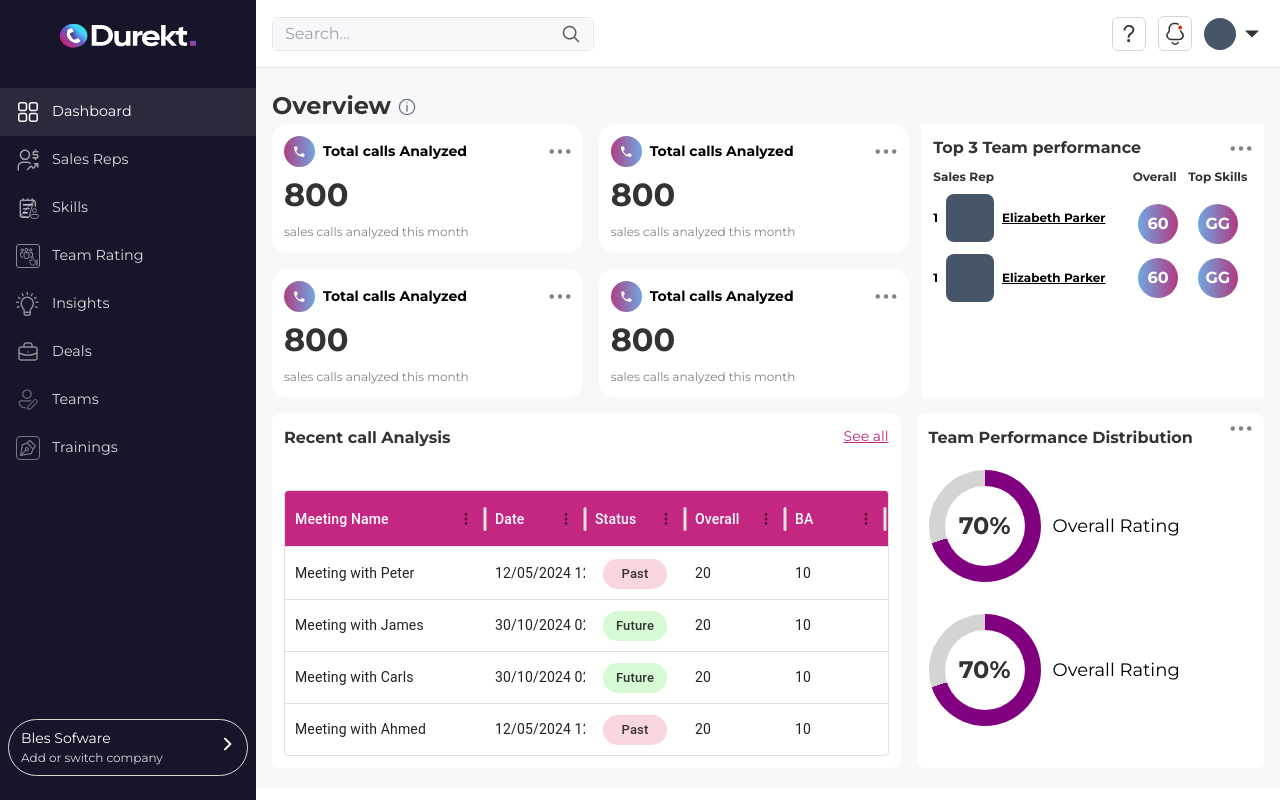
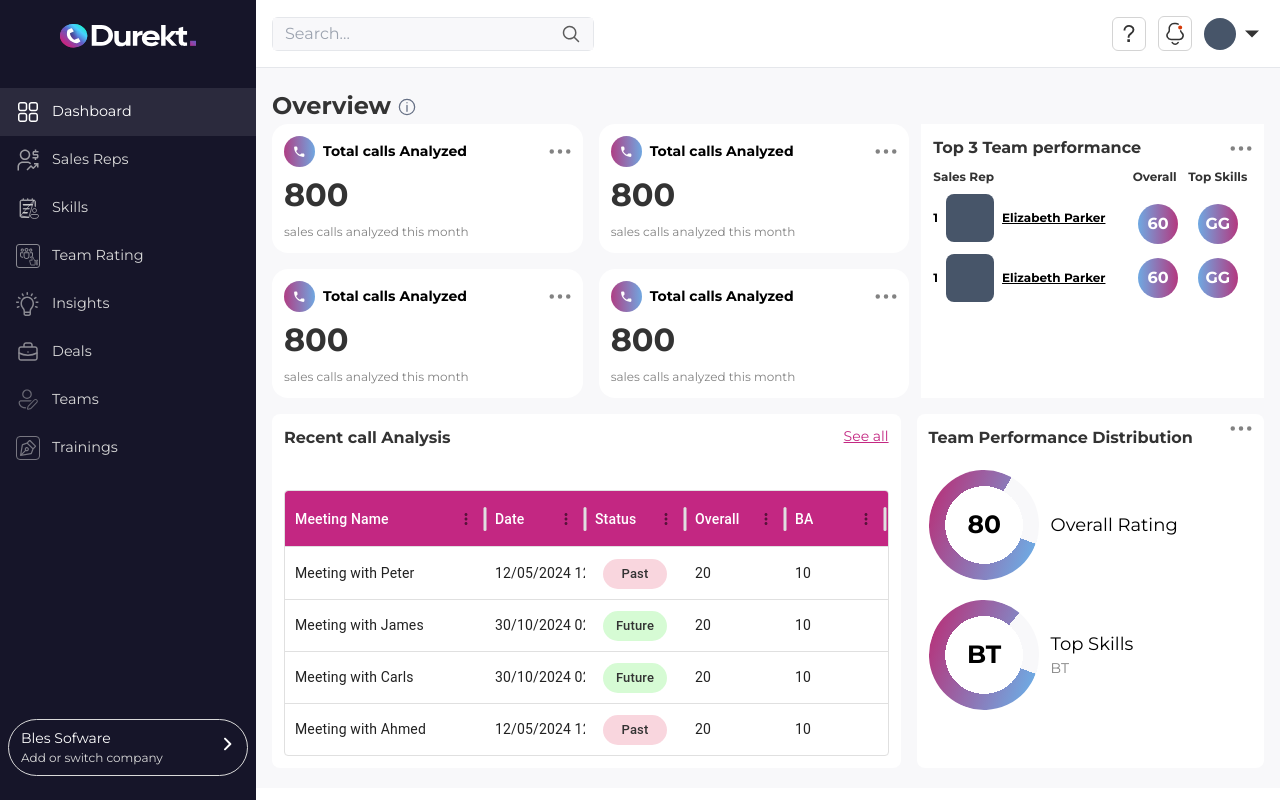
Before and after one commit to Caleb00004/Ai-powered-sales-call-analysis, a Next.js app: page /dashboard in a window 1280 px wide. Built offline with nearby package versions, Linux system fonts and the light colour scheme.

Commit message:
update: worked on sales rep & dashboard manager page, created components for progress circle, dropdown and gradient circle

```diff
--- a/src/components/dashboard/manager/dashboard-manager.tsx
+++ b/src/components/dashboard/manager/dashboard-manager.tsx
@@ -4,14 +4,12 @@ import MoreIcon from "../../../../public/svgs/more-icon.svg"
 import { DataGrid } from "@mui/x-data-grid"
 import { GridRowsProp, GridColDef } from "@mui/x-data-grid"
 import { callData } from "@/testData"
-import { Box, useTheme } from "@mui/material"
+import { Box } from "@mui/material"
 import ProgressDiagram from "@/components/secondary/ProgressDiagram"
-// import { tokens } from "@/components/util/theme"
+import ProgressCircle from "@/components/secondary/ProgressCircle"
+import GradientCircle from "@/components/secondary/GradientCircle"
 
 const ManagerDashboard = () => {
-    // const theme = useTheme();
-    // const colors = tokens(theme.palette.mode);
-    // NOTE: rows = The Data
     const rows = callData.slice(0, 4)
 
     const columns: GridColDef[] = [
@@ -44,9 +42,6 @@ const ManagerDashboard = () => {
         {field: "BF", headerName: "BF", headerClassName: "bg-[#C32782]"},
         {field: "BG", headerName: "BG", headerClassName: "bg-[#C32782]"},
         {field: "MC", headerName: "MC", headerClassName: "bg-[#C32782]"},
-        // { field: 'col1', headerName: 'Column 1', width: 150 },
-        // { field: 'col2', headerName: 'Column 2', width: 150 },
-        // { field: 'col3', headerName: 'Column 3', width: 150 },
     ];
 
     return (
@@ -133,14 +128,14 @@ const ManagerDashboard = () => {
                                    <p className="text-[12px] underline font-[600]">Elizabeth Parker</p>
                                 </td>
                                 <td className="">
-                                    <div className="flex justify-center items-center bg-gradient-to-r from-[#6FA9E2] to-[#B3387F] mx-auto rounded-full w-[40px] h-[40px]">
+                                    <GradientCircle className="mx-auto">
                                         <p className="font-[700] text-white">60</p>
-                                    </div>
+                                    </GradientCircle>
                                 </td>
                                 <td className="" >
-                                    <div className="flex justify-center items-center bg-gradient-to-r from-[#6FA9E2] to-[#B3387F] mx-auto rounded-full w-[40px] h-[40px]">
+                                    <GradientCircle className="mx-auto">
                                         <p className="font-[700] text-white">GG</p>
-                                    </div>
+                                    </GradientCircle>
                                 </td>
                             </tr>
                         </tbody>
@@ -153,14 +148,14 @@ const ManagerDashboard = () => {
                                    <p className="text-[12px] underline font-[600]">Elizabeth Parker</p>
                                 </td>
                                 <td className="">
-                                    <div className="flex justify-center items-center bg-gradient-to-r from-[#6FA9E2] to-[#B3387F] mx-auto rounded-full w-[40px] h-[40px]">
+                                    <GradientCircle className="mx-auto">
                                         <p className="font-[700] text-white">60</p>
-                                    </div>
+                                    </GradientCircle>
                                 </td>
                                 <td className="" >
-                                    <div className="flex justify-center items-center bg-gradient-to-r from-[#6FA9E2] to-[#B3387F] mx-auto rounded-full w-[40px] h-[40px]">
+                                    <GradientCircle className="mx-auto">
                                         <p className="font-[700] text-white">GG</p>
-                                    </div>
+                                    </GradientCircle>
                                 </td>
                             </tr>
                         </tbody>
@@ -209,16 +204,9 @@ const ManagerDashboard = () => {
                         <MoreIcon />
                     </div>
 
-                    <div className="flex flex-col gap-3">
-                        <div className=" flex gap-3 items-center mt-5">
-                            <ProgressDiagram />
-                            <p className="text-[18px] font-[500]">Overall Rating</p>
-                        </div>
-
-                        <div className=" flex gap-3 items-center mt-5">
-                            <ProgressDiagram />
-                            <p className="text-[18px] font-[500]">Overall Rating</p>
-                        </div>
+                    <div className="flex flex-col gap-5 pt-5">
+                        <ProgressCircle type="progress" value={80} size={110} label="Overall Rating" />
+                        <ProgressCircle type="skill" value={"BT"} size={110} label="BT" />
                     </div>
                 </div>
             </div>
--- a/src/components/secondary/DashboardTopNav.tsx
+++ b/src/components/secondary/DashboardTopNav.tsx
@@ -14,9 +14,11 @@ import TrainingIcon from "../../../public/svgs/dashboardIcons/trainings-icon.svg
 import { useRouter } from "next/router"
 import { useState } from "react"
 import gsap from "gsap"
+import Dropdown from "./Dropdown"
 
 const TopNav = () => {
     const [openNav, setOpenNav] = useState(false)
+    const [displayDropDown, setDisplayDropDown] = useState(false)
     const router = useRouter()
     const routeName = router.pathname.split('/').slice(2).join('/')
 
@@ -37,6 +39,10 @@ const TopNav = () => {
         setOpenNav(prev => !prev)
     }
 
+    const handleDropDown = () => {
+        setDisplayDropDown(prev => !prev)
+    }
+
     return (
         <div className="relative">
         <div className="bg-white px-4 py-4 flex items-center justify-between border-b border-b[#D4D4D4] z-[8] relative">
@@ -51,10 +57,15 @@ const TopNav = () => {
                 <div className="border border-[#D4D4D4] rounded-md p-1">
                     <NotificationIcon />
                 </div>
-                <div className="flex gap-1 items-center">
-                    <div className="bg-slate-600 w-8 h-8 rounded-full">
+                <div className="flex gap-1 items-center relative">
+                    <div className="flex gap-1 items-center" onClick={handleDropDown}>
+                        <div className="bg-slate-600 w-8 h-8 rounded-full">
+                        </div>
+                        <DropdownIcon />
                     </div>
-                    <DropdownIcon />
+                    <Dropdown isOpen={displayDropDown} className="mt-4">
+                        <Link href={"/dashboard/settings"} className="py-2 px-2 hover:bg-slate-100 cursor-pointer">Settings</Link>
+                    </Dropdown>
                 </div>
             </div>
 
--- /dev/null
+++ b/src/components/secondary/Dropdown.tsx
@@ -0,0 +1,18 @@
+import { FC, ReactNode } from "react"
+
+interface props {
+    children: ReactNode;
+    isOpen: boolean;
+    className?: string;
+    // toggleDropdown: () => void
+}
+
+const Dropdown: FC<props> = ({children, isOpen, className}) => {
+    return (
+        <div style={{transformOrigin: "right top"}} className={` ${isOpen ? "scale-1 pointer-events-auto" : " scale-0 pointer-events-none"} bg-white transition-all absolute top-7 border w-[150px] -left-24 text-[13px] flex flex-col text-[#333333] ${className}`}>
+            {children}
+        </div>
+    )
+}
+
+export default Dropdown
--- /dev/null
+++ b/src/components/secondary/GradientCircle.tsx
@@ -0,0 +1,17 @@
+import { FC, ReactNode } from "react"
+
+interface props {
+    children: ReactNode
+    size?: string | number
+    className?: string
+}
+
+const GradientCircle:FC<props> = ({children, size = 40, className}) => {
+    return (
+        <div style={{width: size, height: size}} className={`flex justify-center items-center bg-gradient-to-r from-[#6FA9E2] to-[#B3387F] rounded-full ${className}`}>
+            {children}
+        </div>
+    )
+}
+
+export default GradientCircle
--- /dev/null
+++ b/src/components/secondary/ProgressCircle.tsx
@@ -0,0 +1,43 @@
+import { Box } from "@mui/material";
+import { FC, ReactNode } from "react";
+
+interface props {
+    value: number | string
+    size: number
+    label?: string | ReactNode
+    textClassname?: string
+    labelClassname?: string
+    type: "progress" | "skill"
+}
+
+const ProgressCircle:FC<props> = ({ value, type, size, label, labelClassname, textClassname }) => {
+  const angle = type === "progress" ? (Number(value) * 4) - 40 : 290
+
+  return (
+        <div className=" flex flex-col sm:flex-row gap-3 items-center">
+            <Box
+                sx={{
+                    background: `radial-gradient(white 50%, transparent 0%),
+                        conic-gradient(transparent 0deg ${angle}deg, #F8F8FA ${angle}deg 360deg),
+                        linear-gradient(to bottom, #6FA9E2, #B3387F)`,
+                    borderRadius: "50%",
+                    rotate: "110deg",
+                    width: `${size}px`,
+                    height: `${size}px`,
+                    textAlign: "center",
+                    color: "black",
+                    display: "flex",
+                    justifyContent: "center",
+                    alignItems: "center"
+                }}
+            >
+                <p className={`text-[25px] font-[700] rotate-[-110deg] ${textClassname}`}>{value}</p>
+            </Box>
+            {type === "progress" && <p className={`text-[18px] font-[500] ${labelClassname}`}>{label}</p>}
+            {type === "skill" && <p className={`text-[18px] font-[500] flex flex-col ${labelClassname}`}>Top Skills <span className=" inline-block text-[#828282] text-[14px]">{label}</span></p>}
+        </div>
+
+    );
+};
+
+export default ProgressCircle;
```
Also changed, not shown: src/components/dashboard/manager/salesrep-manager.tsx (+80 -20 lines), public/svgs/briefcase-icon.svg (added), public/svgs/round-call.svg (added).
